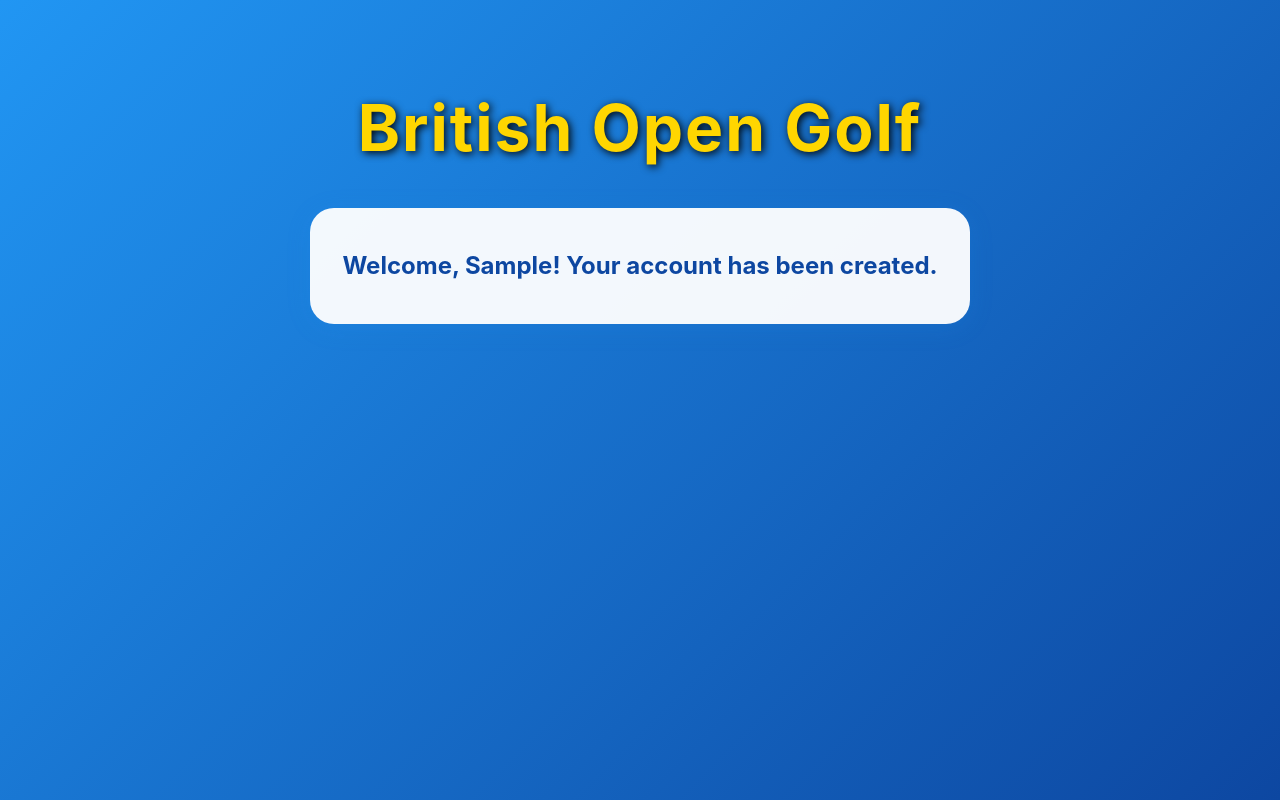
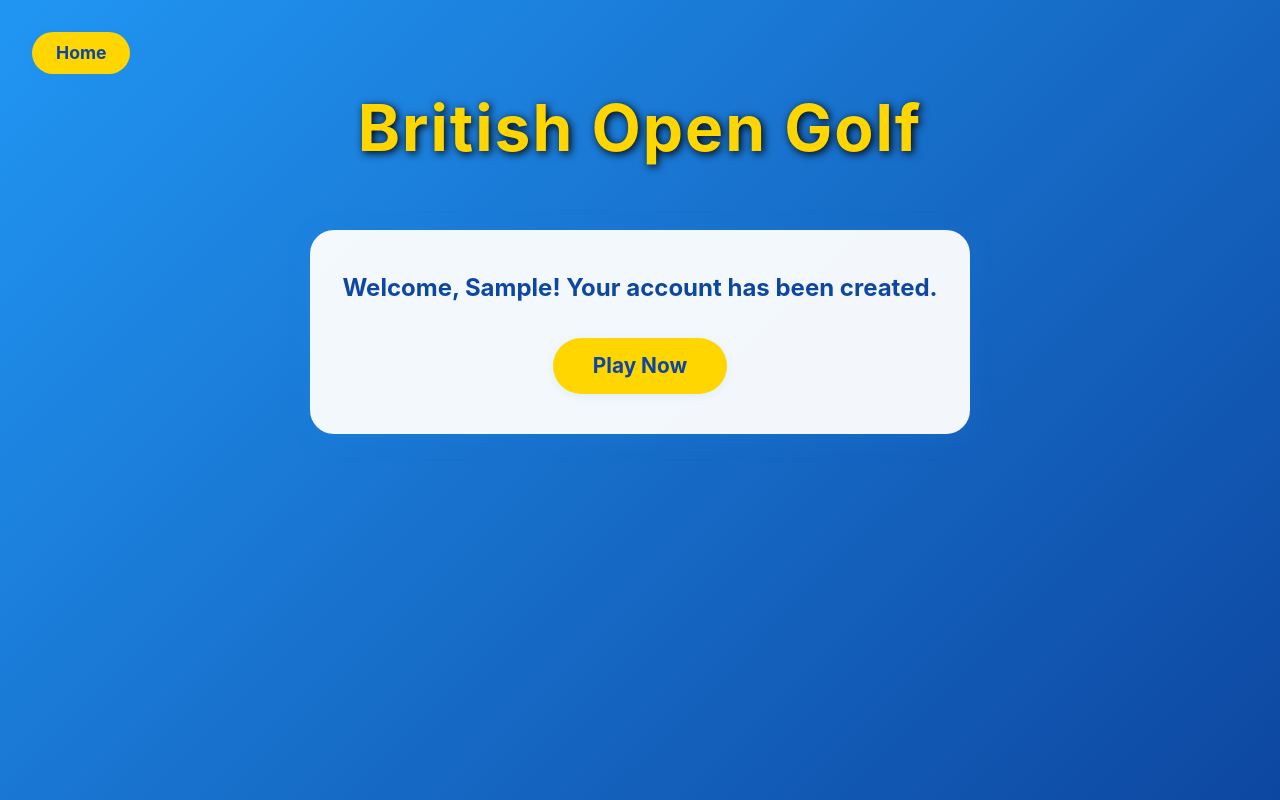
Before and after one commit to justinjfry/fantasygolfgame, a React (Create React App) app in the folder frontend/: page / in a window 1280 px wide. Both pictures are taken after typing "Sample", "Sample123" into the empty fields and a click on the button "Join Now". Built offline with nearby package versions, Linux system fonts and the light colour scheme.

Commit message:
adds home button and play now buttons

```diff
--- a/frontend/src/App.jsx
+++ b/frontend/src/App.jsx
@@ -11,6 +11,16 @@
     setSubmitted(true);
   };
 
+  const handleHomeClick = () => {
+    // Reload the page to return to the login screen
+    window.location.reload();
+  };
+
+  const handlePlayNow = () => {
+    // Placeholder: navigate to the game or dashboard
+    alert('Play Now clicked! (Implement navigation here)');
+  };
+
   return (
     <div
       style={{
@@ -21,8 +31,39 @@
         justifyContent: 'flex-start',
         background: 'linear-gradient(135deg, #2196f3 0%, #0d47a1 100%)',
         paddingTop: '10vh',
+        position: 'relative',
       }}
     >
+      {/* Home Button */}
+      <button
+        onClick={handleHomeClick}
+        style={{
+          position: 'absolute',
+          top: '2rem',
+          left: '2rem',
+          background: '#FFD600',
+          color: '#0d47a1',
+          fontWeight: 'bold',
+          fontSize: '1.1rem',
+          padding: '0.5rem 1.5rem',
+          borderRadius: '1.5rem',
+          border: 'none',
+          cursor: 'pointer',
+          boxShadow: '0 2px 8px rgba(33,150,243,0.10)',
+          transition: 'background 0.2s, color 0.2s',
+        }}
+        onMouseOver={e => {
+          e.target.style.background = '#fff';
+          e.target.style.color = '#0d47a1';
+        }}
+        onMouseOut={e => {
+          e.target.style.background = '#FFD600';
+          e.target.style.color = '#0d47a1';
+        }}
+      >
+        Home
+      </button>
+
       <h1
         style={{
           color: '#FFD600',
@@ -30,7 +71,7 @@
           fontWeight: 'bold',
           textShadow: '2px 2px 8px #000',
           letterSpacing: '2px',
-          marginBottom: '2rem',
+          marginBottom: '2.7rem',
         }}
       >
         British Open Golf
@@ -45,12 +86,32 @@
           display: 'flex',
           flexDirection: 'column',
           alignItems: 'center',
+          marginTop: '0.7rem',
         }}
       >
         {submitted ? (
-          <div style={{ color: '#0d47a1', fontWeight: 'bold', fontSize: '1.5rem' }}>
-            Welcome, {username}! Your account has been created.
-          </div>
+          <>
+            <div style={{ color: '#0d47a1', fontWeight: 'bold', fontSize: '1.5rem', marginBottom: '2rem' }}>
+              Welcome, {username}! Your account has been created.
+            </div>
+            <button
+              onClick={handlePlayNow}
+              style={{
+                background: '#FFD600',
+                color: '#0d47a1',
+                fontWeight: 'bold',
+                fontSize: '1.3rem',
+                padding: '0.75rem 2.5rem',
+                borderRadius: '2rem',
+                border: 'none',
+                cursor: 'pointer',
+                boxShadow: '0 2px 8px rgba(33,150,243,0.10)',
+                transition: 'background 0.2s, color 0.2s',
+              }}
+            >
+              Play Now
+            </button>
+          </>
         ) : (
           <form onSubmit={handleSubmit} style={{ width: '100%' }}>
             <div style={{ marginBottom: '1.5rem' }}>
```
